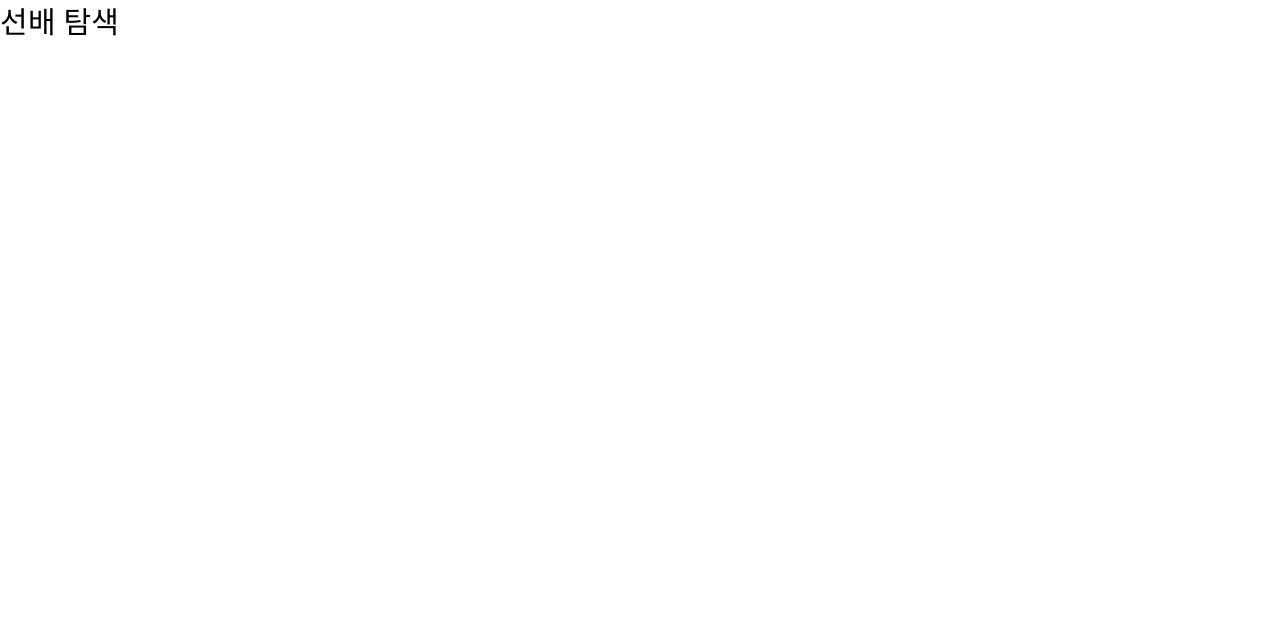
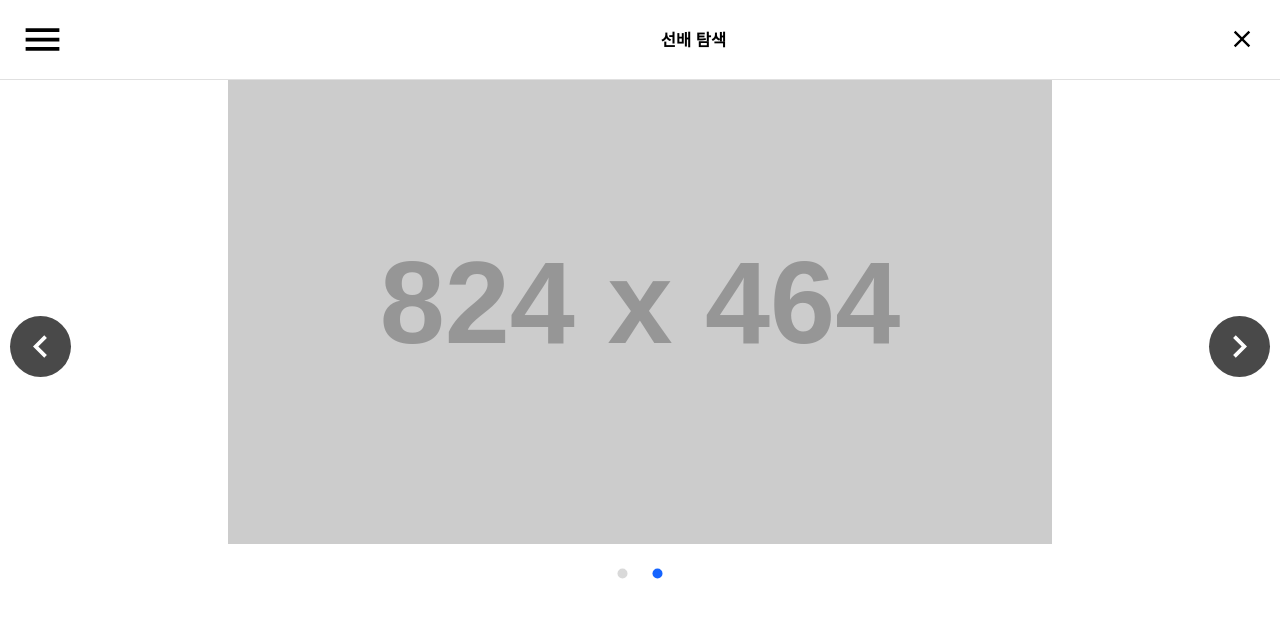
Before and after one commit to SinJungho/Code-Campus_FE, a React app: page /tutorlist in a window 1280 px wide. Shown: the top 618 px of the page. Built offline with nearby package versions, Linux system fonts and the light colour scheme.

Commit message:
work: 선배 소개 이미지 슬라이드 구현 중

```diff
--- /dev/null
+++ b/src/pages/Tutor/TutorDetail.tsx
@@ -0,0 +1,81 @@
+import React from "react";
+import * as S from "./styled";
+import * as S_detail from "./TutorDetail_styled";
+import { Link } from "react-router-dom";
+import {
+  Box,
+  Avatar,
+  Typography,
+  Button,
+  Tab,
+  Tabs,
+  Badge,
+} from "@mui/material";
+import CloseIcon from "@mui/icons-material/Close";
+import TemporaryDrawer from "../../Layout/Drawer";
+import Carousel from "react-material-ui-carousel";
+
+const TutorDetail: React.FC = () => {
+  const stepFourCarousel = [
+    {
+      id: 1,
+      url: "https://via.placeholder.com/824x464?text=Mentor1.png",
+      alt: "멘토 사진 1",
+    },
+    {
+      id: 2,
+      url: "https://via.placeholder.com/824x464?text=Mentor2.png",
+      alt: "멘토 사진 2",
+    },
+  ];
+  return (
+    <Box>
+      <Box
+        sx={{
+          display: "flex",
+          alignItems: "center",
+          justifyContent: "space-between",
+          borderBottom: 1,
+          borderColor: "divider",
+          padding: "0.3rem 24px",
+        }}
+      >
+        <TemporaryDrawer />
+        <S_detail.LogInTitle>선배 탐색</S_detail.LogInTitle>
+        <Link to="/index">
+          <CloseIcon sx={{ fontSize: "28px" }} />
+        </Link>
+      </Box>
+      {/* 이미지 슬라이드 */}
+      <Carousel
+        cycleNavigation={true}
+        navButtonsAlwaysVisible={true}
+        animation="slide"
+        indicators={true}
+        indicatorIconButtonProps={{
+          style: {
+            padding: "10px",
+            color: "#D9D9D9",
+            border: "none",
+          },
+        }}
+        activeIndicatorIconButtonProps={{
+          style: {
+            color: "#1564FF",
+            border: "none",
+          },
+        }}
+      >
+        {stepFourCarousel.map((content) => (
+          <Box
+            key={content.id}
+            sx={{ display: "flex", justifyContent: "center" }}
+          >
+            <img src={content.url} alt={content.alt} />
+          </Box>
+        ))}
+      </Carousel>
+    </Box>
+  );
+};
+export default TutorDetail;
--- /dev/null
+++ b/src/pages/Tutor/TutorDetail_styled.ts
@@ -0,0 +1,5 @@
+import styled from "styled-components";
+
+export const LogInTitle = styled.h4`
+  font-size: 0.55rem;
+`;
--- a/src/pages/Tutor/TutorList.tsx
+++ b/src/pages/Tutor/TutorList.tsx
@@ -10,12 +10,13 @@ import {
   Tabs,
   Badge,
 } from "@mui/material";
+import TutorDetail from "./TutorDetail";
 
 const TutorList: React.FC = () => {
   return (
-    <Box>
-      <Typography>선배 탐색</Typography>
-    </Box>
+    <div>
+      <TutorDetail />
+    </div>
   );
 };
 export default TutorList;
```
